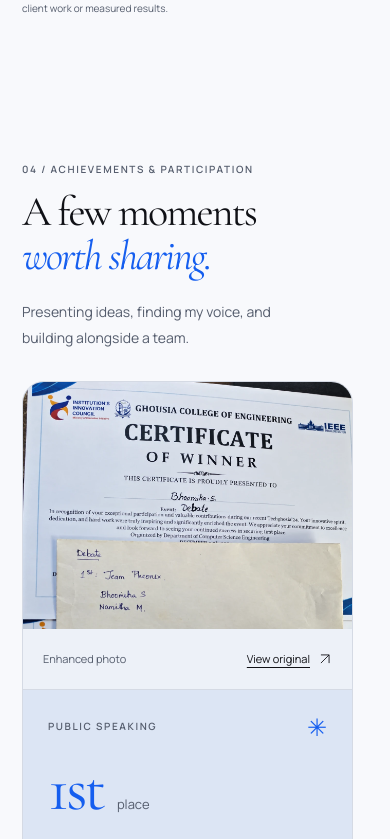
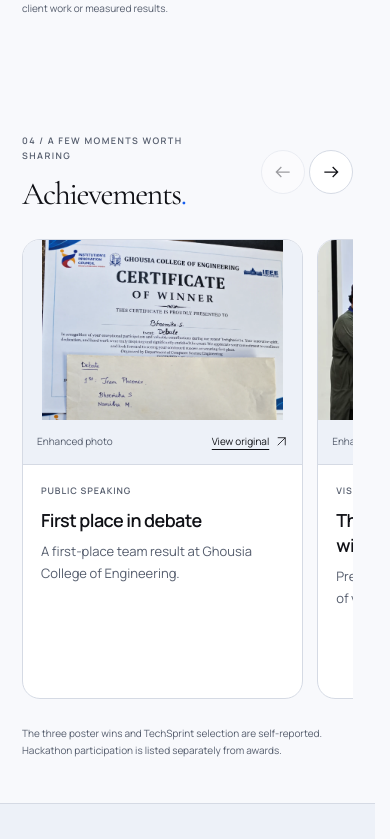
Before and after one commit to bbhoomikasb11-design/Portfolio, a React (Vite) app: page / in a window 390 px wide. Shown: the part 5045-5884 px from the top of the page. Built offline with nearby package versions, Linux system fonts and the light colour scheme.

Commit message:
Make achievements a compact responsive horizontal row

```diff
--- a/src/components/Achievements.tsx
+++ b/src/components/Achievements.tsx
@@ -1,81 +1,75 @@
+import { useEffect, useRef, useState } from "react";
 import { achievements } from "../data/profile";
 import { Arrow } from "./Icons";
 
 export default function Achievements() {
+  const track = useRef<HTMLDivElement>(null);
+  const [edges, setEdges] = useState({ start: true, end: false });
+
+  useEffect(() => {
+    const element = track.current;
+    if (!element) return;
+    const update = () => setEdges({
+      start: element.scrollLeft <= 2,
+      end: element.scrollLeft + element.clientWidth >= element.scrollWidth - 2,
+    });
+    update();
+    element.addEventListener("scroll", update, { passive: true });
+    const observer = new ResizeObserver(update);
+    observer.observe(element);
+    return () => {
+      element.removeEventListener("scroll", update);
+      observer.disconnect();
+    };
+  }, []);
+
+  function browse(direction: number) {
+    const element = track.current;
+    const card = element?.firstElementChild;
+    if (!element || !card) return;
+    const gap = parseFloat(getComputedStyle(element).columnGap) || 0;
+    element.scrollBy({
+      left: direction * (card.getBoundingClientRect().width + gap),
+      behavior: matchMedia("(prefers-reduced-motion: reduce)").matches ? "instant" : "smooth",
+    });
+  }
+
   return (
-    <section
-      id="achievements"
-      className="achievements-section container section"
-      aria-labelledby="achievements-title"
-    >
-      <div className="section-heading">
+    <section id="achievements" className="achievements-section container section" aria-labelledby="achievements-title">
+      <div className="achievement-heading">
         <div>
-          <p className="eyebrow">04 / ACHIEVEMENTS & PARTICIPATION</p>
-          <h2 id="achievements-title">
-            A few moments
-            <br />
-            <em>worth sharing.</em>
-          </h2>
+          <p className="eyebrow">04 / A FEW MOMENTS WORTH SHARING</p>
+          <h2 id="achievements-title">Achievements<span>.</span></h2>
         </div>
-        <p className="achievement-intro">
-          Presenting ideas, finding my voice, and building alongside a team.
-        </p>
+        <div className="achievement-controls" aria-label="Browse achievements">
+          <button type="button" aria-label="Previous achievements" aria-controls="achievement-track" disabled={edges.start} onClick={() => browse(-1)}><Arrow /></button>
+          <button type="button" aria-label="Next achievements" aria-controls="achievement-track" disabled={edges.end} onClick={() => browse(1)}><Arrow /></button>
+        </div>
       </div>
-      <div className="achievement-grid">
+      <div ref={track} id="achievement-track" className="achievement-grid" role="region" aria-label="Achievements — swipe or use the arrow buttons to browse" tabIndex={0}>
         {achievements.map((item) => (
           <article className="achievement-card" key={item.title}>
-            {item.photo && (
+            {item.photo ? (
               <figure className={`achievement-media achievement-media--${item.photo.presentation}`}>
-                <img
-                  className="achievement-photo"
-                  src={item.photo.src}
-                  alt={item.photo.alt}
-                  loading="lazy"
-                  decoding="async"
-                  width={item.photo.width}
-                  height={item.photo.height}
-                />
+                <img className="achievement-photo" src={item.photo.src} alt={item.photo.alt} loading="lazy" decoding="async" width={item.photo.width} height={item.photo.height} />
                 <figcaption>
                   <span>Enhanced photo</span>
-                  <a href={item.photo.original} target="_blank" rel="noreferrer"
-                    aria-label={`View original photo: ${item.title} (opens in a new tab)`}>
-                    View original <Arrow diagonal />
-                  </a>
+                  <a href={item.photo.original} target="_blank" rel="noreferrer" aria-label={`View original photo: ${item.title} (opens in a new tab)`}>View original <Arrow diagonal /></a>
                 </figcaption>
               </figure>
+            ) : (
+              <div className="achievement-highlight" aria-hidden="true"><span>{item.highlight}</span><span>{item.label}</span></div>
             )}
             <div className="achievement-card-body">
-              <div className="achievement-topline">
-                <p className="eyebrow">{item.category}</p>
-                <span className="achievement-symbol" aria-hidden="true">
-                  ✳
-                </span>
-              </div>
-              <div className="achievement-highlight">
-                <span>{item.highlight}</span>
-                <span>{item.label}</span>
-              </div>
+              <p className="eyebrow">{item.category}</p>
               <h3>{item.title}</h3>
               <p className="achievement-description">{item.text}</p>
-              {item.href && (
-                <a
-                  className="text-link"
-                  href={item.href}
-                  target="_blank"
-                  rel="noreferrer"
-                >
-                  Explore the team project <Arrow diagonal />
-                </a>
-              )}
+              {item.href && <a className="text-link" href={item.href} target="_blank" rel="noreferrer">Team project <Arrow diagonal /></a>}
             </div>
           </article>
         ))}
       </div>
-      <p className="achievement-provenance">
-        Photos shared from my own collection. The three poster wins and TechSprint
-        selection are self-reported; hackathon participation is listed separately
-        from awards.
-      </p>
+      <p className="achievement-provenance">The three poster wins and TechSprint selection are self-reported. Hackathon participation is listed separately from awards.</p>
     </section>
   );
 }
--- a/src/styles/sections.css
+++ b/src/styles/sections.css
@@ -95,115 +95,121 @@
   font-size: 12px;
 }
 
-/* Four distinct milestones; no invented event imagery or award results. */
-.achievement-intro {
-  font-size: 15px;
-  max-width: 300px;
-  line-height: 1.85;
+/* Compact, native-scrolling achievement shelf. */
+.achievements-section.section {
+  padding-block: clamp(44px, 5vw, 72px);
 }
+.achievement-heading {
+  display: flex;
+  align-items: end;
+  justify-content: space-between;
+  gap: 20px;
+  margin-bottom: 26px;
+}
+.achievement-heading .eyebrow { margin-bottom: 12px; }
+.achievement-heading h2 {
+  font-size: clamp(34px, 4vw, 48px);
+  line-height: 1.1;
+}
+.achievement-heading h2 span { color: var(--blue); }
+.achievement-controls { display: flex; gap: 8px; }
+.achievement-controls button {
+  display: grid;
+  place-items: center;
+  width: 44px;
+  height: 44px;
+  border: 1px solid var(--line);
+  border-radius: 50%;
+  background: var(--surface);
+  color: var(--ink);
+  cursor: pointer;
+}
+.achievement-controls button:first-child svg { transform: rotate(180deg); }
+.achievement-controls button:disabled { opacity: .4; cursor: default; }
+.achievement-controls button:not(:disabled):hover { background: var(--powder); }
 .achievement-grid {
   display: grid;
-  grid-template-columns: repeat(2, minmax(0, 1fr));
-  gap: 24px;
+  grid-auto-flow: column;
+  grid-auto-columns: calc((100% - 40px) / 3);
+  gap: 20px;
+  overflow-x: auto;
+  overscroll-behavior-x: contain;
+  scroll-snap-type: x mandatory;
+  scrollbar-width: thin;
+  scrollbar-color: var(--line) transparent;
+  padding: 2px 2px 12px;
 }
 .achievement-card {
+  min-width: 0;
   border: 1px solid var(--line);
-  border-radius: 22px;
+  border-radius: 18px;
   background: var(--surface);
   overflow: hidden;
+  scroll-snap-align: start;
 }
-.achievement-card:first-child {
-  background: var(--powder);
-}
-.achievement-card-body {
-  padding: clamp(26px, 3vw, 42px);
-}
-.achievement-topline {
-  display: flex;
-  align-items: center;
-  justify-content: space-between;
-  gap: 20px;
-}
-.achievement-symbol {
-  color: var(--blue);
-  font-size: 24px;
-  line-height: 1;
+.achievement-card-body { padding: 20px; }
+.achievement-card-body .eyebrow {
+  font-size: 9px;
+  letter-spacing: .1em;
+  margin-bottom: 10px;
 }
 .achievement-highlight {
+  height: 224px;
   display: flex;
   align-items: baseline;
-  gap: 14px;
-  margin: 20px 0 22px;
+  justify-content: center;
+  gap: 12px;
+  padding-top: 64px;
+  background: var(--powder);
+  border-bottom: 1px solid var(--line);
 }
 .achievement-highlight > span:first-child {
-  font: 500 clamp(64px, 6vw, 90px)/1 var(--serif);
-  letter-spacing: -0.05em;
+  font: 500 76px/1 var(--serif);
+  letter-spacing: -.05em;
   color: var(--blue);
 }
-.achievement-highlight > span:last-child {
-  font-size: 13px;
-  color: var(--muted);
+.achievement-highlight > span:last-child { font-size: 13px; color: var(--muted); }
+.achievement-card h3 {
+  font: 650 18px/1.4 var(--sans);
+  letter-spacing: -.03em;
+  margin-bottom: 8px;
 }
-.achievement-card h3 {
-  font: 650 clamp(18px, 1.7vw, 23px)/1.4 var(--sans);
-  letter-spacing: -0.035em;
-  margin-bottom: 12px;
-}
-.achievement-description {
-  max-width: 460px;
-  font-size: 14px;
-  line-height: 1.8;
-}
-.achievement-card .text-link {
-  margin-top: 20px;
-  font-size: 12px;
-}
-.achievement-media {
-  margin: 0;
-  background: var(--soft);
-  border-bottom: 1px solid var(--line);
-}
-.achievement-photo {
-  display: block;
-  width: 100%;
-  height: auto;
-  aspect-ratio: 4/3;
-  object-fit: cover;
-}
-.achievement-media--event .achievement-photo {
-  object-position: center 46%;
-}
-.achievement-media--document .achievement-photo {
-  object-fit: contain;
-}
+.achievement-description { font-size: 13px; line-height: 1.65; }
+.achievement-card .text-link { margin-top: 10px; font-size: 12px; }
+.achievement-media { margin: 0; background: var(--soft); border-bottom: 1px solid var(--line); }
+.achievement-photo { display: block; width: 100%; height: 180px; object-fit: cover; }
+.achievement-media--event .achievement-photo { object-position: center 41%; }
+.achievement-media--document .achievement-photo { object-fit: contain; }
 .achievement-media figcaption {
   display: flex;
   align-items: center;
   justify-content: space-between;
-  flex-wrap: wrap;
-  gap: 4px 16px;
-  padding: 8px 20px;
+  gap: 8px;
+  padding-inline: 14px;
   color: var(--muted);
-  font-size: 11px;
+  font-size: 10px;
 }
 .achievement-media figcaption a {
   display: inline-flex;
   align-items: center;
-  gap: 8px;
+  gap: 6px;
   min-height: 44px;
   color: var(--ink);
   text-decoration: underline;
   text-underline-offset: 4px;
 }
-.achievement-media figcaption svg {
-  width: 14px;
-  height: 14px;
+.achievement-media figcaption svg { width: 13px; height: 13px; }
+.achievement-provenance { font-size: 10px; margin-top: 14px; max-width: 680px; line-height: 1.7; }
+@media (max-width: 1000px) {
+  .achievement-grid { grid-auto-columns: calc((100% - 20px) / 2); }
 }
-.achievement-provenance {
-  font-size: 11px;
-  margin-top: 24px;
-  max-width: 680px;
-  line-height: 1.8;
+@media (max-width: 600px) {
+  .achievement-grid { grid-auto-columns: 86%; gap: 14px; }
+  .achievement-heading { align-items: center; gap: 12px; }
+  .achievement-heading .eyebrow { max-width: 180px; font-size: 9px; }
+  .achievement-heading h2 { font-size: 32px; }
+  .achievement-controls { gap: 4px; }
+  .achievement-card-body { padding: 18px; }
 }
 
 /* Contact follows the selected theme instead of forcing a black panel. */
@@ -358,22 +364,6 @@
     flex-wrap: wrap;
     gap: 8px;
   }
-  .achievement-grid {
-    grid-template-columns: 1fr;
-    gap: 16px;
-  }
-  .achievement-card-body {
-    padding: 25px;
-  }
-  .achievement-intro {
-    font-size: 14px;
-  }
-  .achievement-card h3 {
-    font-size: 20px;
-  }
-  .achievement-highlight {
-    margin-block: 18px;
-  }
   .contact-section form {
     padding: 24px;
   }
```
Also changed, not shown: 4 other files (tests, documents, lock files or other folders).
